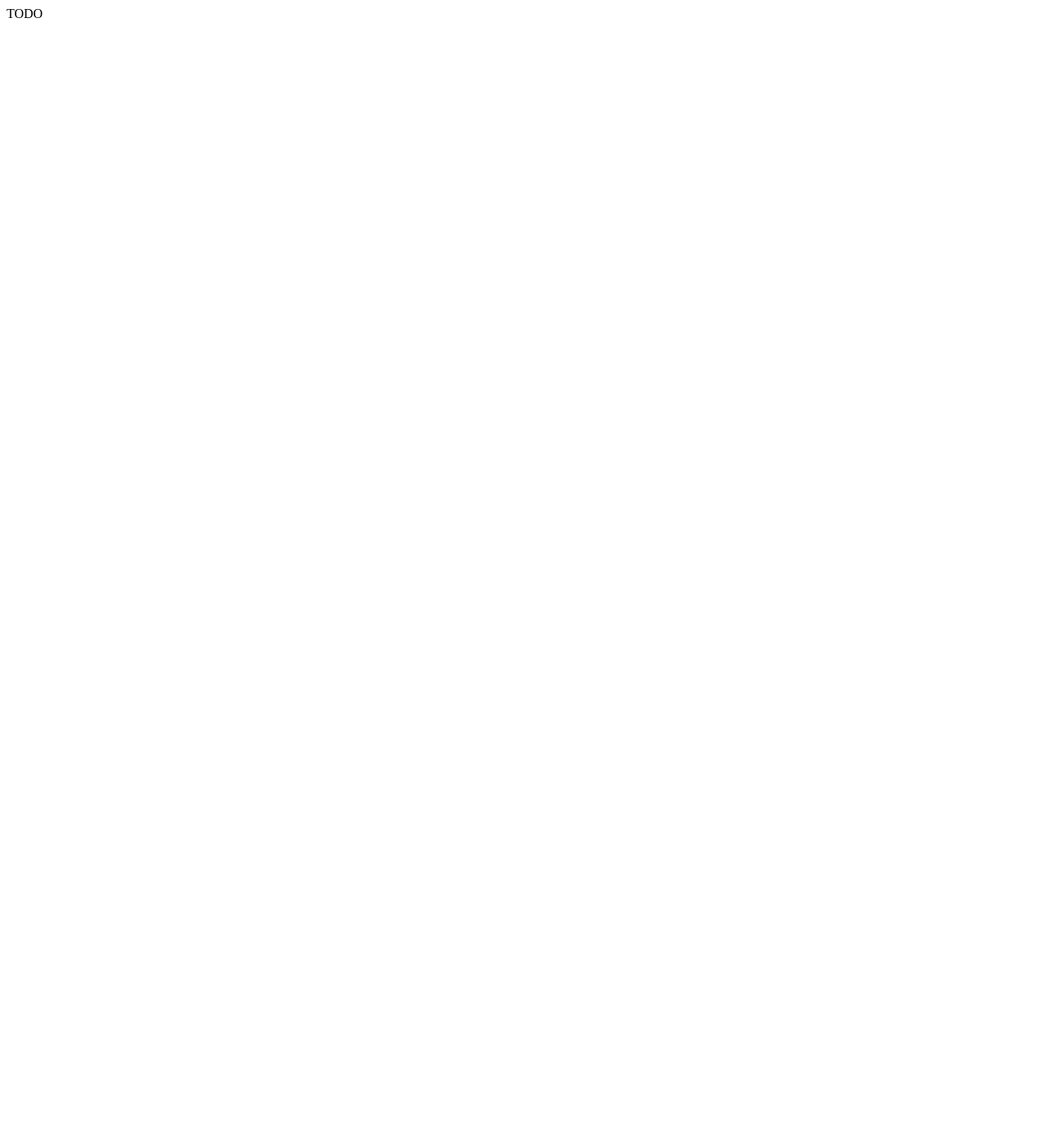
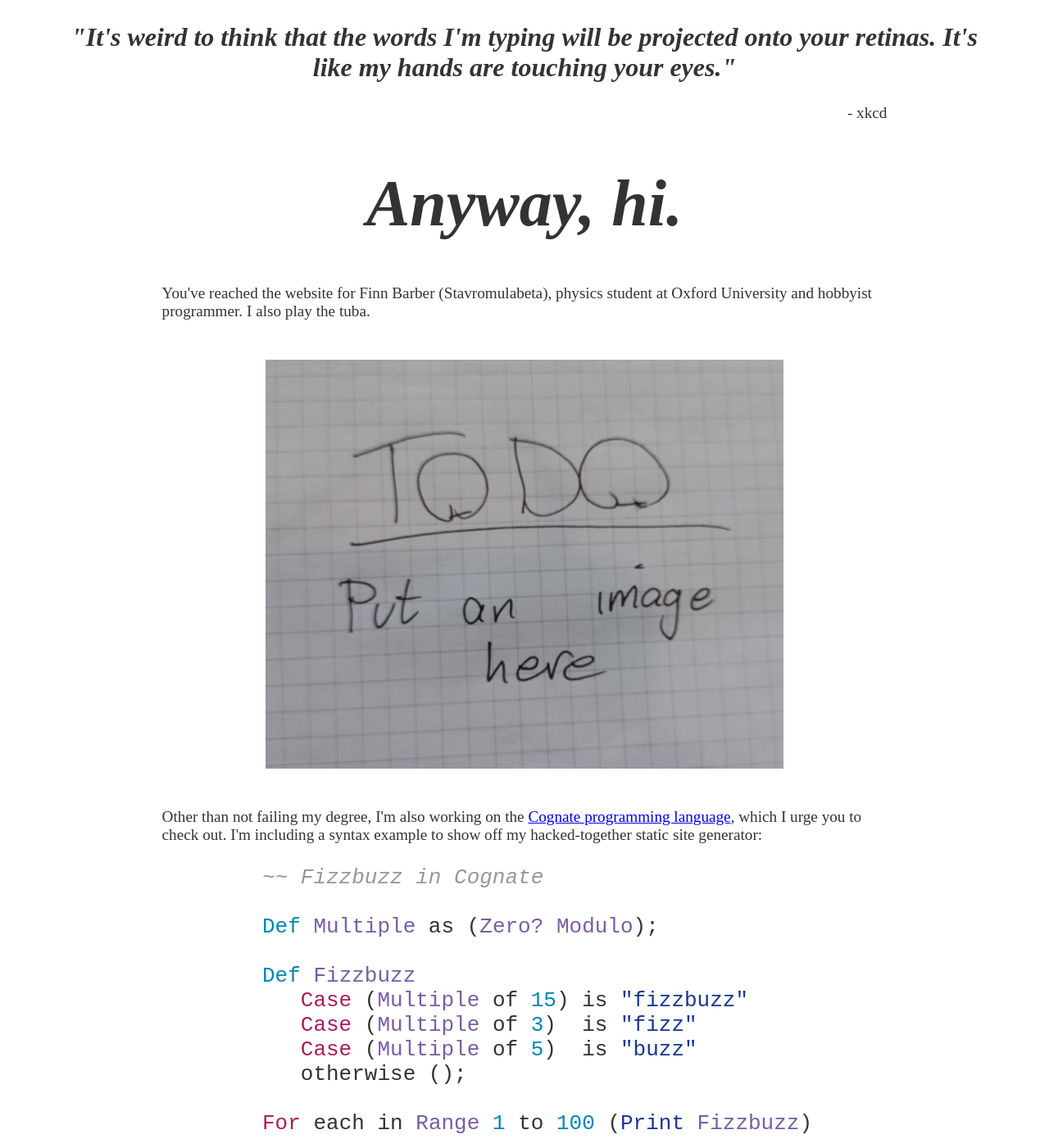
Before and after one commit to StavromulaBeta/stavromulabeta.github.io, a plain HTML site: page index.html in a window 1280 px wide. Shown: the whole page at 82% size. Before the commit the page ends 800 px from the top, so only its background shows below. Drawn offline with Linux system fonts and the light colour scheme.

Commit message:
add some random shit

```diff
--- a/index.html
+++ b/index.html
@@ -1,7 +1,31 @@
+<!DOCTYPE html>
 <html>
-	<head>
-	</head>
-	<body>
-		TODO
-	</body>
+<head>
+<meta charset="UTF-8">
+<link rel="stylesheet" href="style.css">
+<title>Finn Barber</title>
+</head>
+<body>
+<h2>"It's weird to think that the words I'm typing will be projected onto your retinas. It's like my hands are touching your eyes."</h2>
+<div class="right-align"><div class="text">- xkcd</div></div>
+<h1>Anyway, hi.</h1>
+<p><div class="text">You've reached the website for Finn Barber (Stavromulabeta), physics student at Oxford University and hobbyist programmer. I also play the tuba.</div></p>
+<img src="image.jpg">
+<p><div class="text">Other than not failing my degree, I'm also working on the <a href="https://cognate-lang.github.io">Cognate programming language</a>, which I urge you to check out. I'm including a syntax example to show off my hacked-together static site generator:</div></p>
+<div class="code"><pre>
+<span class="Comment">~~ Fizzbuzz in Cognate</span>
+
+<span class="Constant">Def</span><span class="NonText"> </span><span class="Function">Multiple</span><span class="NonText"> </span><span class="Normal">as</span><span class="NonText"> </span>(<span class="Function">Zero?</span><span class="NonText"> </span><span class="Function">Modulo</span>)<span class="Normal">;</span>
+
+<span class="Constant">Def</span><span class="NonText"> </span><span class="Function">Fizzbuzz</span>
+<span class="NonText">   </span><span class="Conditional">Case</span><span class="NonText"> </span>(<span class="Function">Multiple</span><span class="NonText"> </span><span class="Normal">of</span><span class="NonText"> </span><span class="Number">15</span>)<span class="NonText"> </span><span class="Normal">is</span><span class="NonText"> </span><span class="String">&quot;fizzbuzz&quot;</span>
+<span class="NonText">   </span><span class="Conditional">Case</span><span class="NonText"> </span>(<span class="Function">Multiple</span><span class="NonText"> </span><span class="Normal">of</span><span class="NonText"> </span><span class="Number">3</span>)<span class="NonText">  </span><span class="Normal">is</span><span class="NonText"> </span><span class="String">&quot;fizz&quot;</span>
+<span class="NonText">   </span><span class="Conditional">Case</span><span class="NonText"> </span>(<span class="Function">Multiple</span><span class="NonText"> </span><span class="Normal">of</span><span class="NonText"> </span><span class="Number">5</span>)<span class="NonText">  </span><span class="Normal">is</span><span class="NonText"> </span><span class="String">&quot;buzz&quot;</span>
+<span class="NonText">   </span><span class="Normal">otherwise</span><span class="NonText"> </span>()<span class="Normal">;</span>
+
+<span class="Conditional">For</span><span class="NonText"> </span><span class="Normal">each</span><span class="NonText"> </span><span class="Normal">in</span><span class="NonText"> </span><span class="Function">Range</span><span class="NonText"> </span><span class="Number">1</span><span class="NonText"> </span><span class="Normal">to</span><span class="NonText"> </span><span class="Number">100</span><span class="NonText"> </span>(<span class="Special">Print</span><span class="NonText"> </span><span class="Function">Fizzbuzz</span>)
+</pre></div>
+
+<br><br><br>
+</body>
 </html>
--- /dev/null
+++ b/style.css
@@ -0,0 +1,100 @@
+body {
+	font-family: serif;
+	color: #333333;
+	font-size: 100%;
+	background-color: #ffffff;
+}
+
+h1 {
+	font-style: italic;
+	text-align:center;
+	font-size: 5em;
+}
+
+h2 {
+	font-style: italic;
+	text-align:center;
+	font-size: 2em;
+	margin-left: 5%;
+	margin-right: 5%;
+}
+
+li {
+	font-family: serif;
+	font-size: 1.2em;
+	text-align:center;
+	list-style:none;
+	font-style: italic;
+	margin-bottom: 0.5em;
+}
+
+img {
+	margin: auto;
+	margin-top: 3em;
+	margin-bottom: 3em;
+	display: block;
+	width: 50%;
+}
+
+.right-align {
+	text-align: right;
+}
+
+.mono {
+	font-family: monospace;
+	font-size: 1.2em;
+	background-color: #eeeeee;
+}
+
+.code {
+	margin: auto;
+	display: block;
+	width: 40em;
+}
+
+.text {
+	font-family: serif;
+	font-size: 1.2em;
+	margin: auto;
+	display: block;
+	width: 70%;
+}
+
+a {
+	font-family: inherit;
+	font-size: inherit;
+}
+
+pre { font-size: 2em; font-family: monospace; color: #333333; background-color: #ffffff; }
+.Special { color: #183691; }
+.Function { color: #795da3; }
+.Conditional { color: #a71d5d; }
+.Number { color: #0086b3; }
+.String { color: #183691; }
+.Normal { color: #333333; background-color: #ffffff; padding-bottom: 1px; }
+.Comment { color: #969896; font-style: italic}
+.Keyword { color: #a71d5d; }
+.Constant { color: #0086b3; }
+.Operator { color: #333333; }
+.Error { color: #ffffff; background-color: #ed6a43; padding-bottom: 1px; }
+.Todo { color: #795da3; background-color: #f5f5f5; padding-bottom: 1px; }
+.String { color: #183691; }
+.Character { color: #ed6a43; }
+.Number { color: #0086b3; }
+.Boolean { color: #0086b3; }
+.Macro { color: #ed6a43; }
+.StorageClass { color: #795da3; }
+.Structure { color: #a71d5d; }
+.SpecialChar { color: #333333; }
+.Comment { color: #969896; }
+.Constant { color: #0086b3; }
+.Identifier { color: #ed6a43; }
+.Statement { color: #ed6a43; font-weight: bold; }
+.Float { color: #0086b3; }
+.Function { color: #795da3; }
+.Conditional { color: #a71d5d; }
+.Repeat { color: #795da3; }
+.Label { color: #795da3; }
+.Include { color: #795da3; }
+.cOperator { color: #183691; }
+.Type { color: #795da3; }
```
Also changed, not shown: image.jpg (added), 2 other files.
